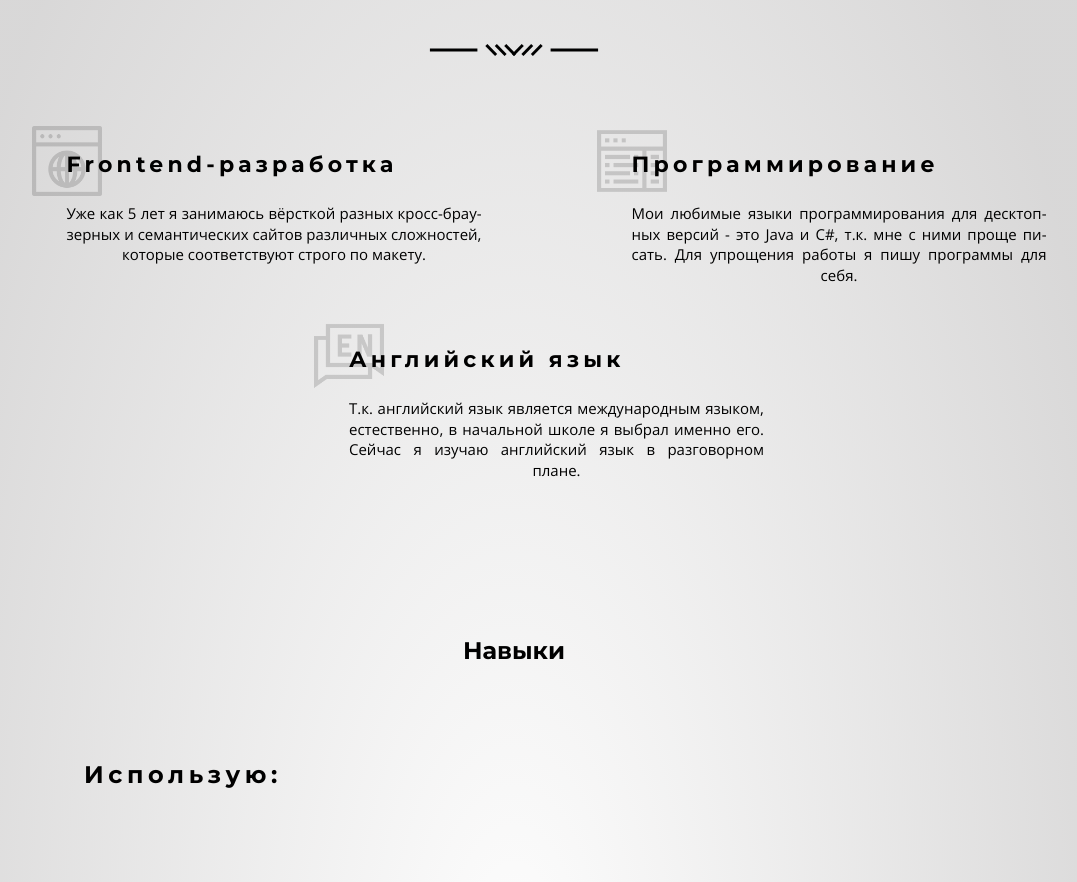
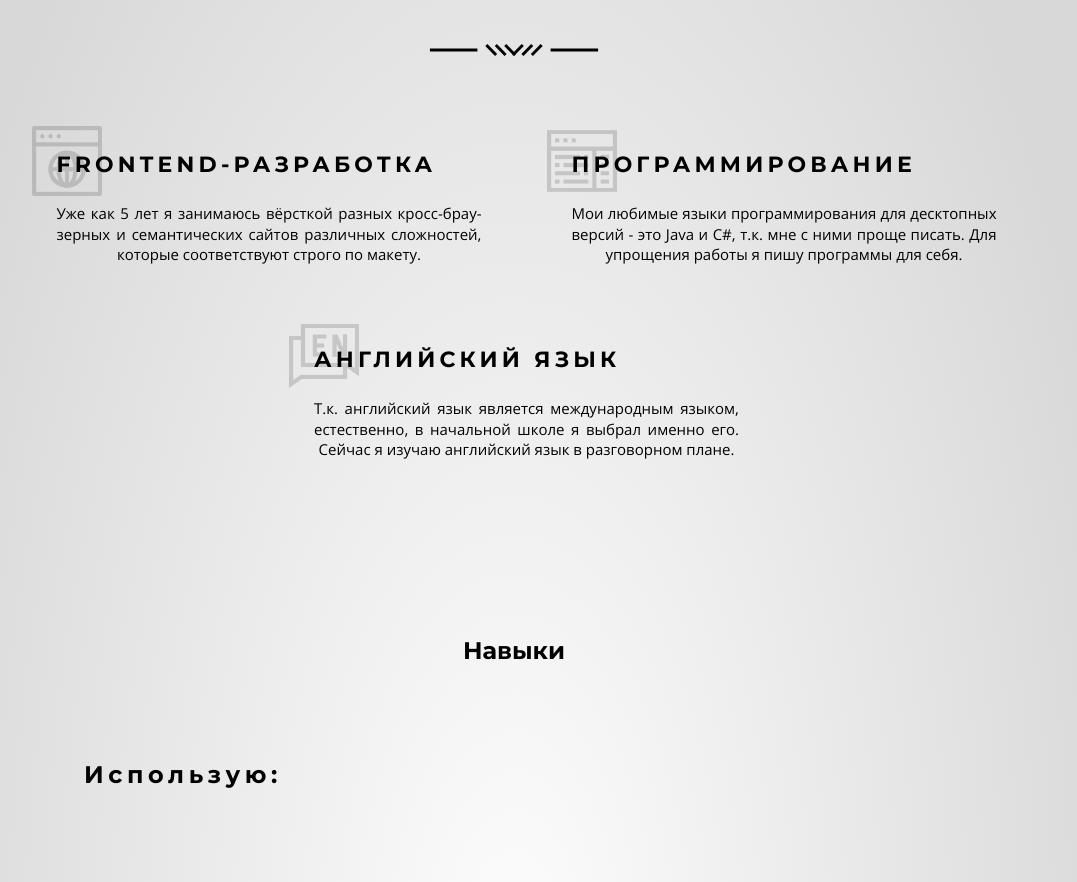
Before and after one commit to Endermax200113/site-portfolio, a React (Create React App) app: page / in a window 1280 px wide. Shown: the part 1500-2382 px from the top of the page, without its empty margins (126-1203 px from the left). Built offline with nearby package versions, Linux system fonts and the light colour scheme; a web font is replaced by a local one.

Commit message:
The 'Activity' component is done. The 'About' component has been reworked

```diff
--- a/src/components/about/About.tsx
+++ b/src/components/about/About.tsx
@@ -4,8 +4,7 @@ import Quote from '@ui/quote/Quote'
 import Heading from '@ui/text/heading/Heading'
 import Separator from '@ui/separator/Separator'
 import Activity from './activity/Activity'
-import { DataAbout, dataAbout } from '@/data/about'
-import Description from '@ui/text/description/Description'
+import { dataAbout } from '@/data/about'
 import DescriptionAbout from '@ui/text/description/descriptionAbout/DescriptionAbout'
 
 interface PropsAbout extends RefAttributes<HTMLElement> {
@@ -24,7 +23,7 @@ const About: React.FC<PropsAbout> = forwardRef<HTMLElement>(({ ...props }, forwa
 			</Quote>
 
 			<Separator classWrap={sass['separator-wrap']} />
-			<Activity classes={sass.activity} />
+			<Activity className={sass.activity} />
 		</section>
 	)
 })
--- a/src/components/about/activity/Activity.tsx
+++ b/src/components/about/activity/Activity.tsx
@@ -1,23 +1,19 @@
-import React from 'react'
+import React, { HTMLAttributes } from 'react'
 import sass from './Activity.module.sass'
 import ActivityBlock from './activityBlock/ActivityBlock'
-import { useClass } from '@hooks/useClass'
-import { useArray } from '@hooks/useArray'
-import { dataActivity, DataActivity } from '@/data/activity'
+import { dataActivity } from '@/data/activity'
+import { mergeAllClasses } from '@utils/sassControl'
 
-interface PropsActivity {
-	classes?: string
-}
+interface PropsActivity extends HTMLAttributes<HTMLDivElement> {}
 
-const Activity: React.FC<PropsActivity> = ({ classes }) => {
-	const allClassesActivity: string = useClass(sass.activity, classes)
-	const arrDescriptions: DataActivity[] = useArray<DataActivity>(() => dataActivity)
+const Activity: React.FC<PropsActivity> = ({ className, ...props }) => {
+	const classActivity: string = mergeAllClasses([sass.activity], className)
 
 	return (
-		<div className={allClassesActivity}>
-			{arrDescriptions.map(({ urlImage, title, description }, i) => {
+		<div className={classActivity} {...props}>
+			{dataActivity.map(({ urlImage, title, description }, i) => {
 				return (
-					<ActivityBlock urlImage={urlImage} title={title} key={i}>
+					<ActivityBlock urlImage={urlImage} heading={title} key={i}>
 						{description}
 					</ActivityBlock>
 				)
--- a/src/components/about/activity/activityBlock/ActivityBlock.module.sass
+++ b/src/components/about/activity/activityBlock/ActivityBlock.module.sass
@@ -2,33 +2,16 @@
 
 .block
 	position: relative
-	width: 500px
+	width: 450px
 	height: 180px
+	padding-left: 25px
 
 .wrap
 	position: absolute
 	top: 5px
-	left: 50px
+	left: 0px
 	width: 70px
 	height: 70px
 
 .icon
 	opacity: 15%
-
-.title
-	width: auto !important
-	height: auto !important
-	border: none !important
-	padding-top: 30px
-	padding-left: 85px
-	font-size: 22px !important
-	line-height: initial !important
-	text-align: initial !important
-	letter-spacing: 0.19em !important
-	display: block !important
-
-.description
-	margin-top: 25px
-	margin-left: 85px
-	font-weight: 300
-	font-size: 14px
--- a/src/components/about/activity/activityBlock/ActivityBlock.tsx
+++ b/src/components/about/activity/activityBlock/ActivityBlock.tsx
@@ -1,21 +1,18 @@
-import React from 'react'
+import React, { HTMLAttributes } from 'react'
 import sass from './ActivityBlock.module.sass'
 import Image from '@ui/image/Image'
-import Description from '@ui/text/description/Description'
-import Heading from '@ui/text/heading/Heading'
+import ActivityText from './activityText/ActivityText'
 
-interface PropsActivityBlock {
+interface PropsActivityBlock extends HTMLAttributes<HTMLDivElement> {
 	urlImage: string
-	title: string
-	children: string
+	heading: string
 }
 
-const ActivityBlock: React.FC<PropsActivityBlock> = ({ urlImage, title, children }) => {
+const ActivityBlock: React.FC<PropsActivityBlock> = ({ urlImage, heading, children, ...props }) => {
 	return (
-		<div className={sass.block}>
-			<Image url={urlImage} alt={title} classWrap={sass.wrap} className={sass.icon} />
-			<Heading level='2' className={sass.title} children={title} />
-			<Description className={sass.description}>{children}</Description>
+		<div className={sass.block} {...props}>
+			<Image url={urlImage} alt={heading} classWrap={sass.wrap} className={sass.icon} />
+			<ActivityText children={children} heading={heading} />
 		</div>
 	)
 }
--- /dev/null
+++ b/src/components/about/activity/activityBlock/activityText/ActivityText.module.sass
@@ -0,0 +1,5 @@
+@import '@sass/_main'
+
+.text
+	display: flex
+	flex-direction: column
--- /dev/null
+++ b/src/components/about/activity/activityBlock/activityText/ActivityText.tsx
@@ -0,0 +1,19 @@
+import React, { HTMLAttributes } from 'react'
+import sass from './ActivityText.module.sass'
+import HeadingAboutActivity from '@ui/text/heading/headingAboutActivity/HeadingAboutActivity'
+import DescriptionAboutActivity from '@ui/text/description/descriptionAboutActivity/DescriptionAboutActivity'
+
+interface PropsActivityText extends HTMLAttributes<HTMLDivElement> {
+	heading?: string
+}
+
+const ActivityText: React.FC<PropsActivityText> = ({ heading, children, ...props }) => {
+	return (
+		<div className={sass.text} {...props}>
+			<HeadingAboutActivity children={heading} />
+			<DescriptionAboutActivity children={children} />
+		</div>
+	)
+}
+
+export default ActivityText
--- /dev/null
+++ b/src/components/ui/text/description/descriptionAboutActivity/DescriptionAboutActivity.module.sass
@@ -0,0 +1,6 @@
+@import '@sass/_main'
+
+.description
+	margin-top: 25px
+	font-weight: 300
+	font-size: 14px
--- /dev/null
+++ b/src/components/ui/text/description/descriptionAboutActivity/DescriptionAboutActivity.tsx
@@ -0,0 +1,15 @@
+import React from 'react'
+import sass from './DescriptionAboutActivity.module.sass'
+import Description, { PropsDescription } from '../Description'
+
+interface PropsDescriptionAboutActivity extends PropsDescription {}
+
+const DescriptionAboutActivity: React.FC<PropsDescriptionAboutActivity> = ({ children, ...props }) => {
+	return (
+		<Description className={sass.description} {...props}>
+			{children}
+		</Description>
+	)
+}
+
+export default DescriptionAboutActivity
--- a/src/components/ui/text/heading/Heading.tsx
+++ b/src/components/ui/text/heading/Heading.tsx
@@ -2,7 +2,7 @@ import React, { createElement, HTMLAttributes } from 'react'
 import sass from './Heading.module.sass'
 import { mergeAllClasses } from '@utils/sassControl'
 
-interface PropsHeading extends HTMLAttributes<HTMLHeadingElement> {
+export interface PropsHeading extends HTMLAttributes<HTMLHeadingElement> {
 	mergeClass?: boolean
 	level?: '1' | '2' | '3' | '4' | '5' | '6'
 }
--- /dev/null
+++ b/src/components/ui/text/heading/headingAboutActivity/HeadingAboutActivity.module.sass
@@ -0,0 +1,10 @@
+@import '@sass/_main'
+
+.heading
+	margin-top: 30px
+	font-family: $font-montserrat
+	font-weight: 700
+	font-size: 22px
+	letter-spacing: 0.19em
+	text-transform: uppercase
+	color: $color-full-black
--- /dev/null
+++ b/src/components/ui/text/heading/headingAboutActivity/HeadingAboutActivity.tsx
@@ -0,0 +1,15 @@
+import React from 'react'
+import sass from './HeadingAboutActivity.module.sass'
+import Heading, { PropsHeading } from '../Heading'
+
+interface PropsHeadingAboutActivity extends PropsHeading {}
+
+const HeadingAboutActivity: React.FC<PropsHeadingAboutActivity> = ({ children, ...props }) => {
+	return (
+		<Heading className={sass.heading} level='2' {...props}>
+			{children}
+		</Heading>
+	)
+}
+
+export default HeadingAboutActivity
```
